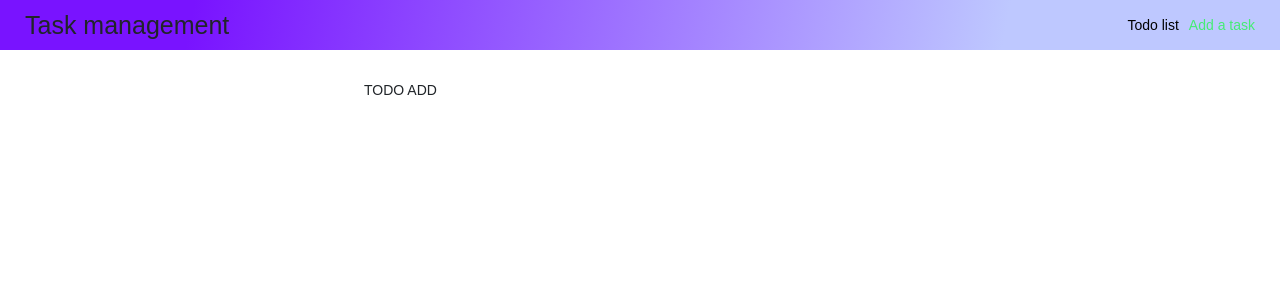
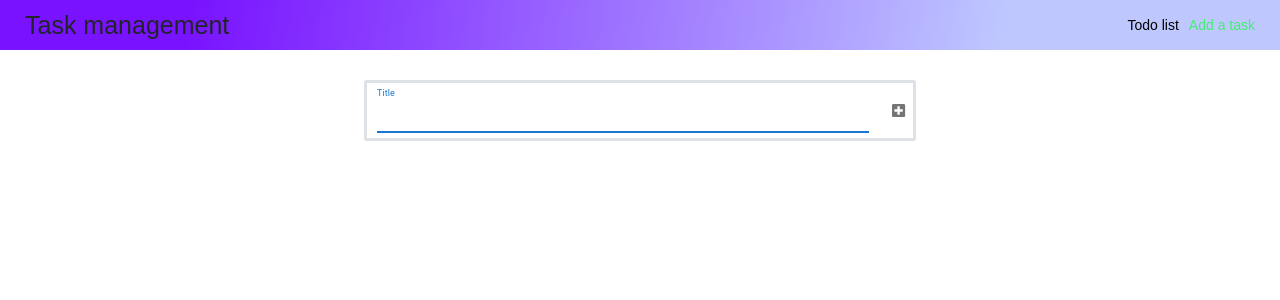
Before and after one commit to Ali-1371/Todo-App, a React (Create React App) app in the folder todo-app/: page /add in a window 1280 px wide. Shown: the top 300 px of the page. Built offline with nearby package versions, Linux system fonts and the light colour scheme.

Commit message:
Add todo add page --- className refactor in todo list and todo item

```diff
--- a/todo-app/src/assets/sass/containers/todo/_todo.scss
+++ b/todo-app/src/assets/sass/containers/todo/_todo.scss
@@ -1,7 +1,8 @@
 .todo {
+  &_list {
     @include backgroundGradient($white, $gray);
 
-  &_add-btn {
+    &--add-btn {
       display: inline-block;
       text-decoration: none;
       color: $black;
@@ -11,28 +12,42 @@
       margin-bottom: 1rem;
     }
 
-  &_item {
+    &--item {
       display: flex;
       align-items: center;
       padding: 1rem;
     }
 
-  &_item:not(:last-child) {
+    &--item:not(:last-child) {
       margin-bottom: 3rem;
     }
 
-  &_edit {
+    &--edit-btn {
       display: flex;
       padding: 1rem;
     }
 
-  &_edit:hover {
+    &--edit-btn:hover {
       background-color: rgba($gray, 0.1);
       border-radius: 50%;
     }
 
-  &_edit,
-  &_edit:hover {
+    &--edit-btn,
+    &--edit-btn:hover {
       color: rgba($black, 0.54);
     }
   }
+  &_add {
+    &--text {
+      label {
+        font-size: $font-size-small;
+      }
+      input {
+        font-size: $font-size-normal;
+      }
+      p {
+        font-size: $font-size-small;
+      }
+    }
+  }
+}
--- /dev/null
+++ b/todo-app/src/configs/constants.js
@@ -0,0 +1,3 @@
+export const constant = {
+  minNumberOfLetters: 3,
+};
--- /dev/null
+++ b/todo-app/src/configs/enumeration.js
@@ -0,0 +1,9 @@
+export const enumeration = {
+  keyboard: {
+    none: 0,
+    backSpace: 8,
+    enter: 13,
+    delete: 46,
+    tab: 9,
+  },
+};
--- a/todo-app/src/containers/todo/TodoAdd.js
+++ b/todo-app/src/containers/todo/TodoAdd.js
@@ -1,5 +1,53 @@
+import { faPlusSquare } from '@fortawesome/free-solid-svg-icons';
+import { FontAwesomeIcon } from '@fortawesome/react-fontawesome';
+import MuIconButton from '../../components/button/MuIconButton';
+import MuTextField from '../../components/input/textField/MuTextField';
+import { constant } from '../../configs/constants';
+import { enumeration } from '../../configs/enumeration';
+import { isInputValid } from '../../helpers/validationHelpers';
+import useInput from '../../hooks/use-input';
+import { todoTranslation } from '../../resources/todo/todoTranslation';
+
 const TodoAdd = () => {
-  return <div>TODO ADD</div>;
+  const {
+    value: todoValue,
+    hasError: isTodoHasError,
+    valueChangeHandler,
+    inputBlurHandler,
+  } = useInput('', isInputValid);
+
+  const addTodoClicked = () => {};
+
+  const handleKeyDown = (e) => {
+    if (e.keyCode === enumeration.keyboard.enter) addTodoClicked();
+  };
+  return (
+    <div className='d-flex justify-content-between border border-3 rounded py-2'>
+      <MuTextField
+        className='todo_add--text ms-3'
+        onKeyDown={handleKeyDown}
+        error={isTodoHasError}
+        fullWidth
+        label={todoTranslation.title}
+        variant='standard'
+        autoFocus
+        value={todoValue}
+        helperText={
+          isTodoHasError &&
+          `${todoTranslation.minimumLetter} ${constant.minNumberOfLetters}`
+        }
+        onChange={valueChangeHandler}
+        onBlur={inputBlurHandler}
+      />
+      <MuIconButton
+        className='ms-4'
+        onClick={addTodoClicked}
+        disabled={isTodoHasError}
+      >
+        <FontAwesomeIcon icon={faPlusSquare} />
+      </MuIconButton>
+    </div>
+  );
 };
 
 export default TodoAdd;
--- a/todo-app/src/containers/todo/TodoItem.js
+++ b/todo-app/src/containers/todo/TodoItem.js
@@ -8,12 +8,12 @@ const TodoItem = (props) => {
   const { title } = props;
 
   return (
-    <MuCard className='todo_item'>
+    <MuCard className='todo_list--item'>
       <p className='me-auto'>{title}</p>
       <MuIconButton>
         <FontAwesomeIcon icon={faTrash} />
       </MuIconButton>
-      <Link to='/' className='todo_edit'>
+      <Link to='/' className='todo_list--edit-btn'>
         <FontAwesomeIcon icon={faEdit} />
       </Link>
     </MuCard>
--- a/todo-app/src/containers/todo/TodoList.js
+++ b/todo-app/src/containers/todo/TodoList.js
@@ -10,13 +10,13 @@ const mockTodoList = [
 ];
 const TodoList = () => {
   return (
-    <MuCard className='todo p-5'>
+    <MuCard className='todo_list p-5'>
       <div className='text-center'>
         <p className='mb-3 fw-bold font-size-large'>
           {commonTranslation.todoList}
         </p>
       </div>
-      <Link to={viewLinks.todoAdd} className='todo_add-btn'>
+      <Link to={viewLinks.todoAdd} className='todo_list--add-btn'>
         {commonTranslation.addTask}
       </Link>
       <div className='text-center'>
--- /dev/null
+++ b/todo-app/src/helpers/validationHelpers.js
@@ -0,0 +1,4 @@
+import { constant } from '../configs/constants';
+
+export const isInputValid = (userInput) =>
+  userInput?.trim().length > constant.minNumberOfLetters;
--- /dev/null
+++ b/todo-app/src/hooks/use-input.js
@@ -0,0 +1,38 @@
+import { useReducer } from "react";
+
+const inputStateReducer = (state, action) => {
+  if (action.type === "INPUT") {
+    return { value: action.value, isTouched: state.isTouched };
+  }
+  if (action.type === "BLUR") {
+    return { value: state.value, isTouched: true };
+  }
+  return state;
+};
+
+const useInput = (initialValue, validateValue) => {
+  const [inputState, dispatch] = useReducer(inputStateReducer, {
+    value: initialValue,
+    isTouched: false,
+  });
+
+  const valueChangeHandler = (event) => {
+    dispatch({ type: "INPUT", value: event.target.value });
+  };
+
+  const inputBlurHandler = () => {
+    dispatch({ type: "BLUR" });
+  };
+
+  const isValid = validateValue(inputState.value);
+  const hasError = !isValid && inputState.isTouched;
+  return {
+    value: inputState.value,
+    isValid,
+    hasError,
+    valueChangeHandler,
+    inputBlurHandler,
+  };
+};
+
+export default useInput;
--- a/todo-app/src/resources/todo/todoTranslation.js
+++ b/todo-app/src/resources/todo/todoTranslation.js
@@ -1 +1,4 @@
-export const todoTranslation = {};
+export const todoTranslation = {
+  title: 'Title',
+  minimumLetter: 'The number of letters must be more than',
+};
```
Lines whose indentation alone changed are shown as unchanged.
